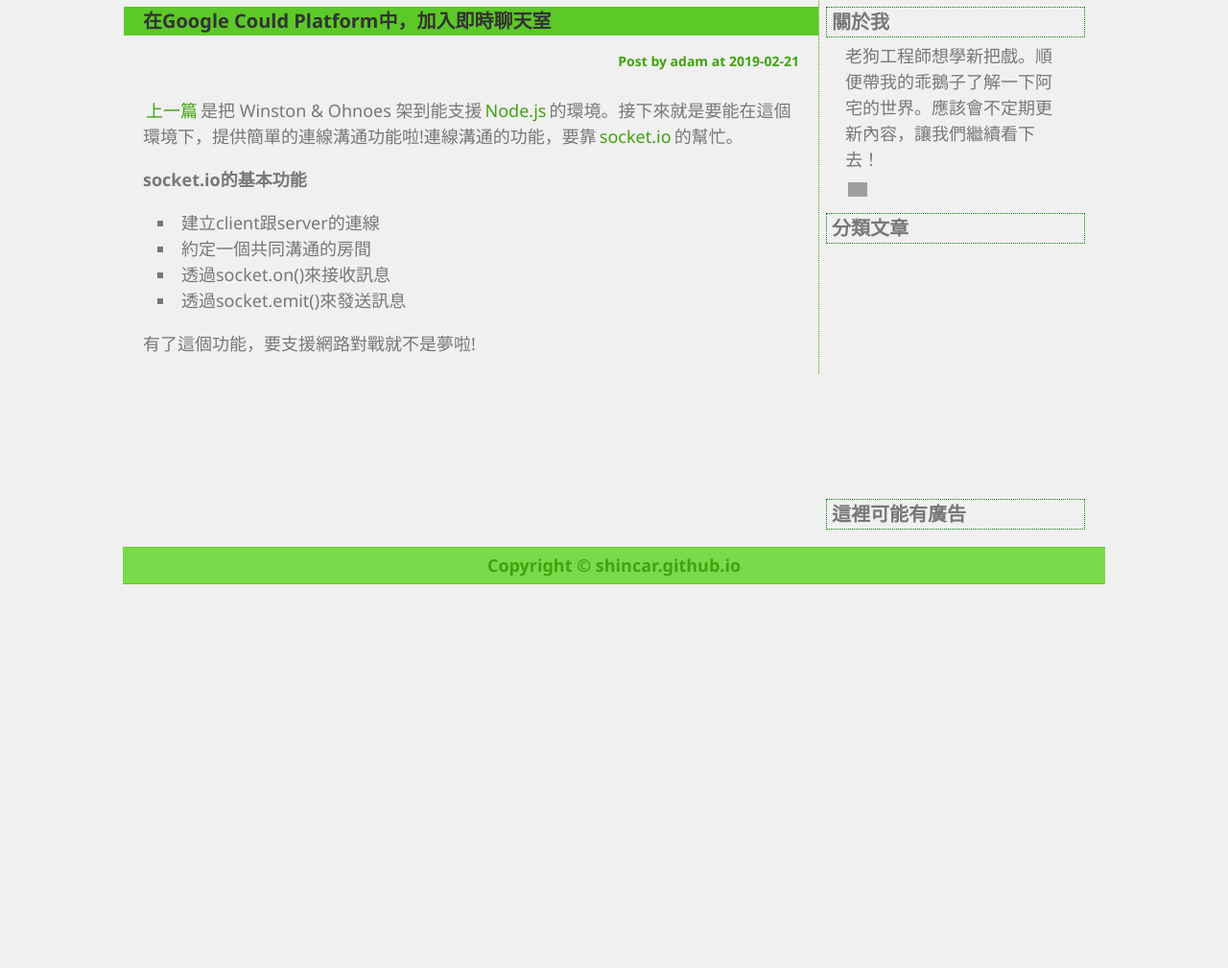
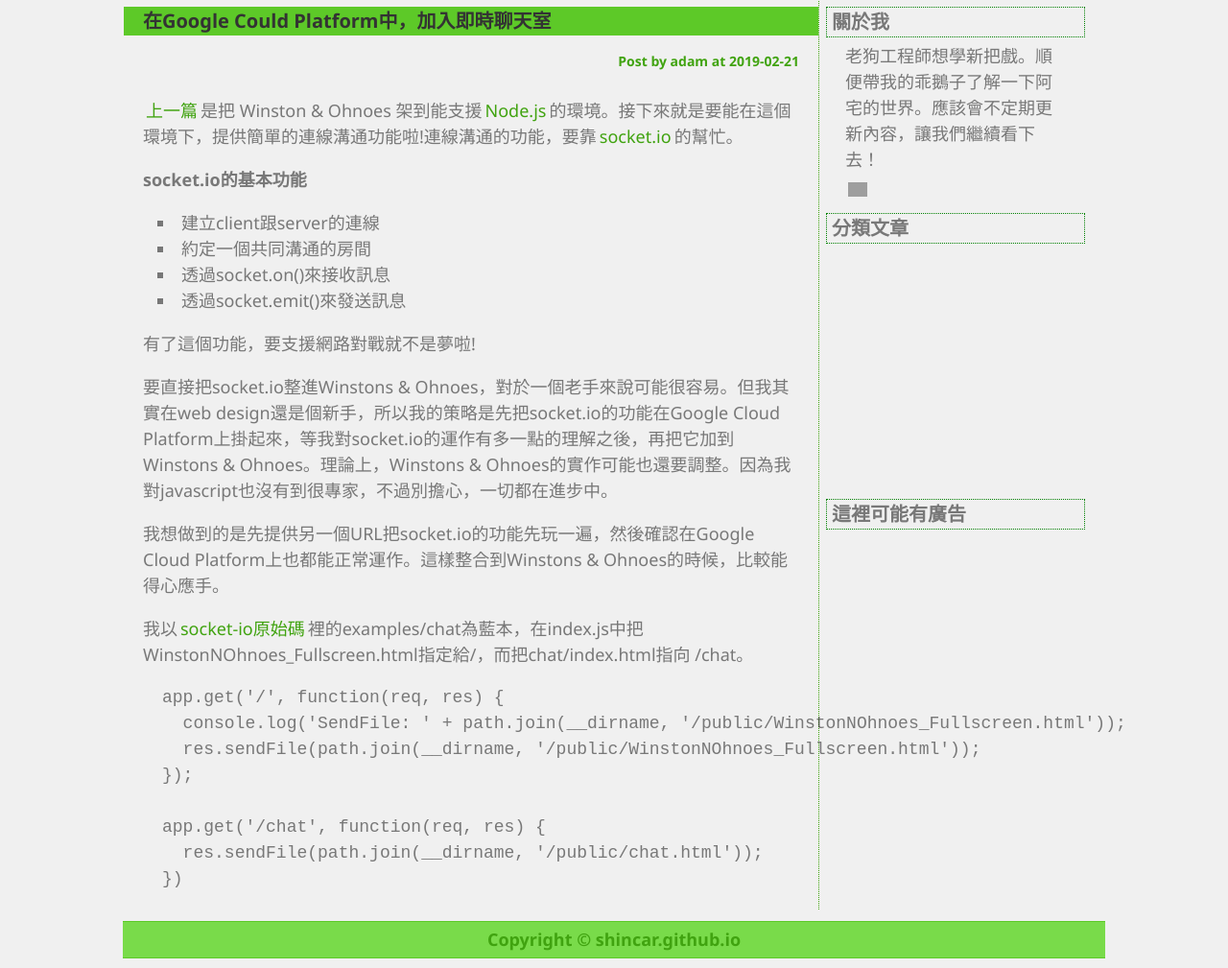
Before and after one commit to shincar/blogs-source, a Jekyll site: the page built from _posts/2019-02-21-add-chat-to-gcp-site.markdown, in a window 1280 px wide, cut to the strip 147-1156 px from the top of the page. Shown: the whole strip at 96% size. Built offline with Jekyll 4.4.1, drawn with Linux system fonts in a browser that asks for light colours; before the commit the page ends 900 px from its top, so only the background shows below that; grey boxes are pictures that could not be loaded.

Commit message:
Add more content

```diff
--- a/_posts/2019-02-21-add-chat-to-gcp-site.markdown
+++ b/_posts/2019-02-21-add-chat-to-gcp-site.markdown
@@ -16,6 +16,22 @@ author: adam
 
 有了這個功能，要支援網路對戰就不是夢啦!
 
+要直接把socket.io整進Winstons & Ohnoes，對於一個老手來說可能很容易。但我其實在web design還是個新手，所以我的策略是先把socket.io的功能在Google Cloud Platform上掛起來，等我對socket.io的運作有多一點的理解之後，再把它加到Winstons & Ohnoes。理論上，Winstons & Ohnoes的實作可能也還要調整。因為我對javascript也沒有到很專家，不過別擔心，一切都在進步中。
+
+我想做到的是先提供另一個URL把socket.io的功能先玩一遍，然後確認在Google Cloud Platform上也都能正常運作。這樣整合到Winstons & Ohnoes的時候，比較能得心應手。
+
+我以[socket-io原始碼][socket.io-github]裡的examples/chat為藍本，在index.js中把WinstonNOhnoes_Fullscreen.html指定給/，而把chat/index.html指向 /chat。
+
+{% highlight javascript %}
+app.get('/', function(req, res) {
+  console.log('SendFile: ' + path.join(__dirname, '/public/WinstonNOhnoes_Fullscreen.html'));
+  res.sendFile(path.join(__dirname, '/public/WinstonNOhnoes_Fullscreen.html'));
+});
+
+app.get('/chat', function(req, res) {
+  res.sendFile(path.join(__dirname, '/public/chat.html'));
+})
+{% endhighlight %}
 
 [host-winstons-and-ohnoes-on-google-could-platform]: https://shincar.github.io/2019-02-19-host-winstons-and-ohnoes-on-google-could-platform
 [node.js]: https://nodejs.org/
```
